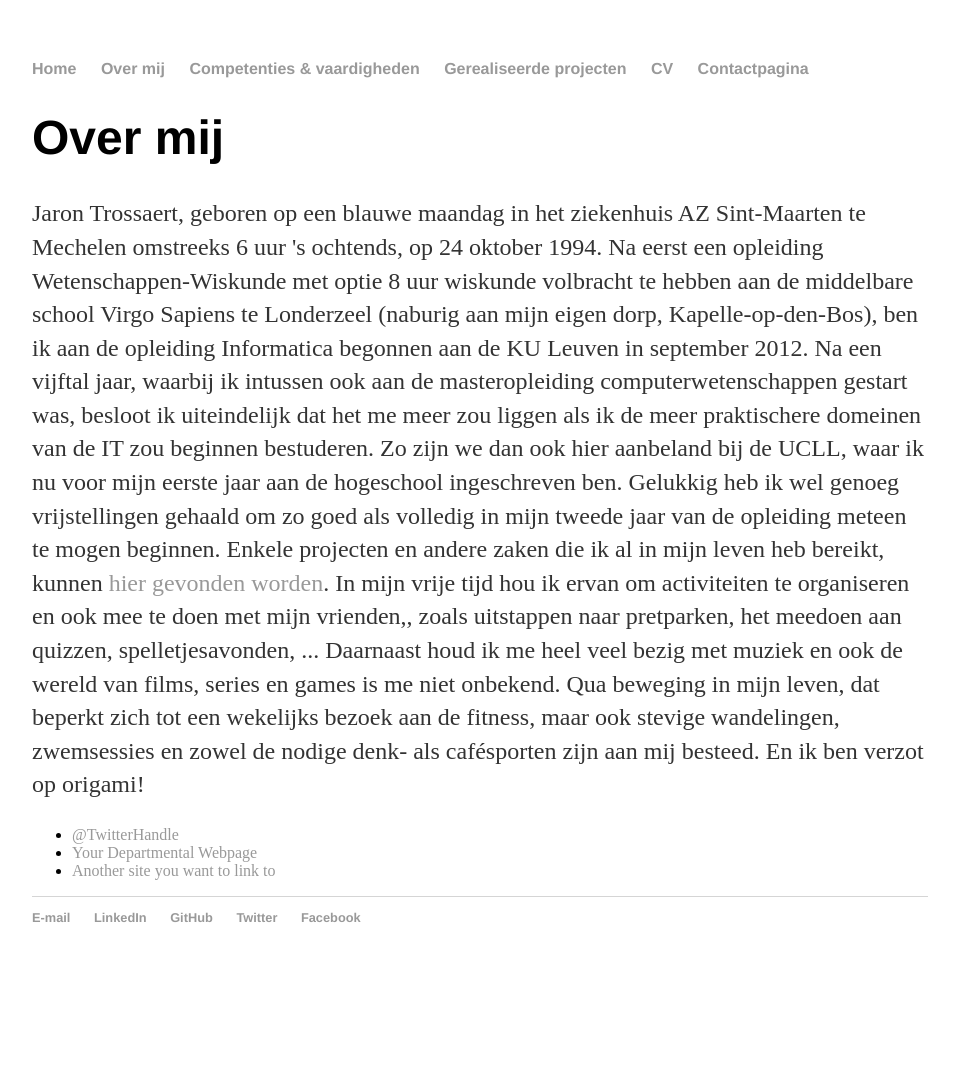
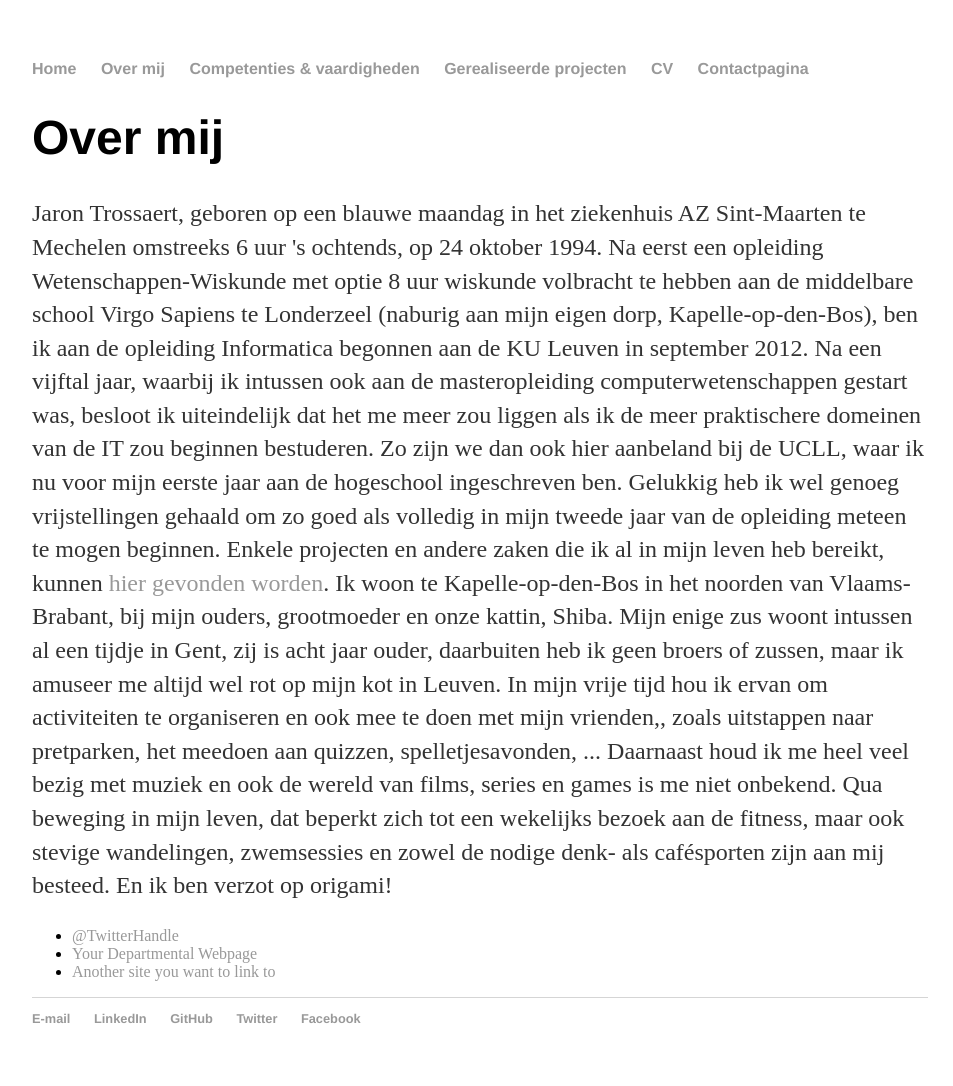
Before and after one commit to Jornax/Jornax.github.io, a Jekyll site: the page built from about/index.html, in a window 1280 px wide. Shown: the whole page, without its empty margins (160-1113 px from the left). Built offline with Jekyll 4.4.1, drawn with Linux system fonts in a browser that asks for light colours; before the commit the page ends 985 px from its top, so only the background shows below that.

Commit message:
Update index.html

```diff
--- a/about/index.html
+++ b/about/index.html
@@ -10,6 +10,9 @@ title: Over mij
 			Na een vijftal jaar, waarbij ik intussen ook aan de masteropleiding computerwetenschappen gestart was, besloot ik uiteindelijk dat het me meer zou liggen als ik de meer praktischere domeinen van de IT zou beginnen bestuderen. Zo zijn we dan ook hier aanbeland bij de UCLL, waar ik nu voor mijn eerste jaar aan de hogeschool ingeschreven ben.
 			Gelukkig heb ik wel genoeg vrijstellingen gehaald om zo goed als volledig in mijn tweede jaar van de opleiding meteen te mogen beginnen.
 			Enkele projecten en andere zaken die ik al in mijn leven heb bereikt, kunnen <a href="/projects">hier gevonden worden</a>.
+			Ik woon te Kapelle-op-den-Bos in het noorden van Vlaams-Brabant, bij mijn ouders, grootmoeder en onze kattin, Shiba.
+			Mijn enige zus woont intussen al een tijdje in Gent, zij is acht jaar ouder, daarbuiten heb ik geen broers of zussen,
+			maar ik amuseer me altijd wel rot op mijn kot in Leuven.
 			In mijn vrije tijd hou ik ervan om activiteiten te organiseren en ook mee te doen met mijn vrienden,, zoals uitstappen naar pretparken, het meedoen aan quizzen, spelletjesavonden, ...
 			Daarnaast houd ik me heel veel bezig met muziek en ook de wereld van films, series en games is me niet onbekend.
 			Qua beweging in mijn leven, dat beperkt zich tot een wekelijks bezoek aan de fitness, maar ook stevige wandelingen, zwemsessies en zowel de nodige denk- als cafésporten zijn aan mij besteed.
```
